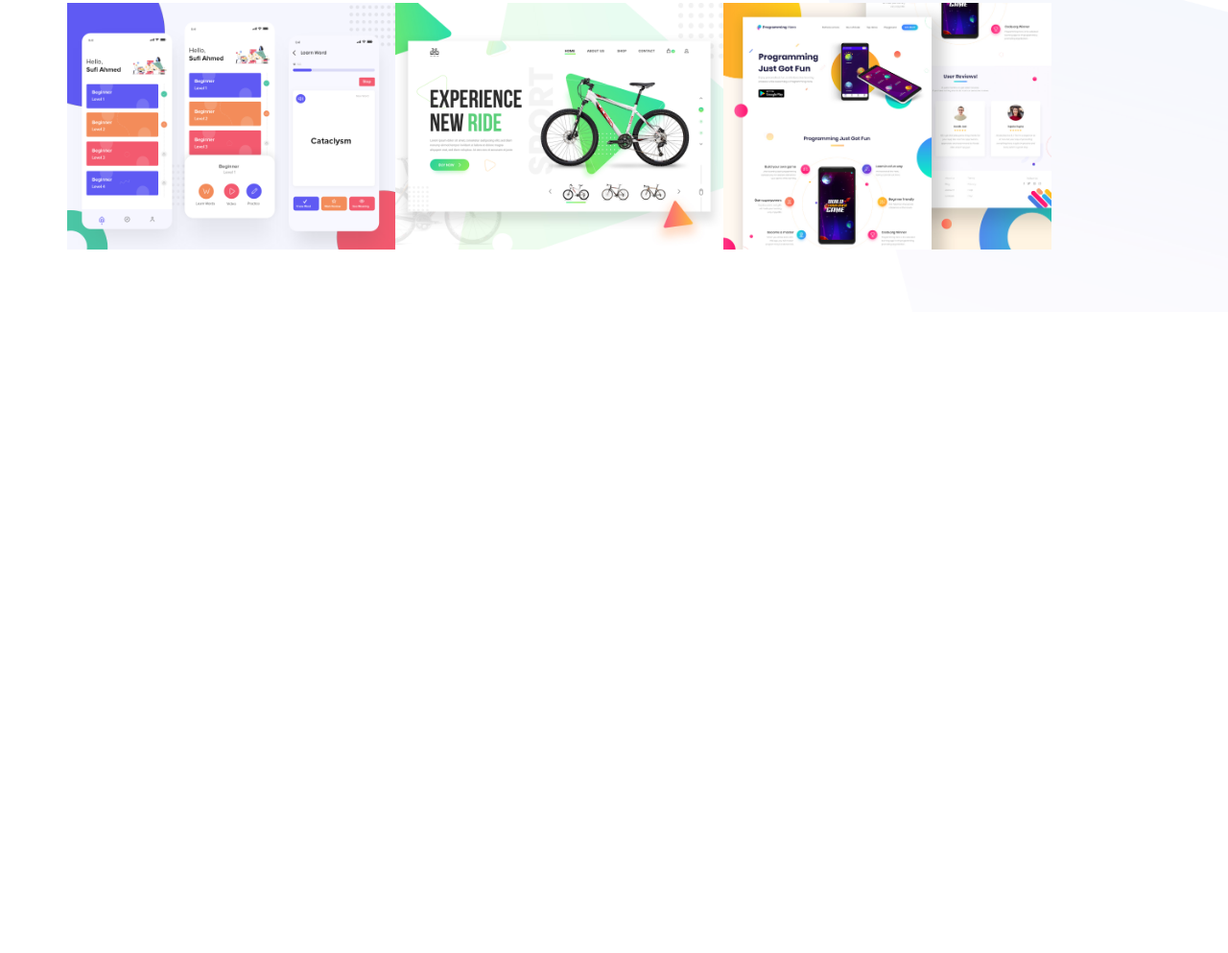
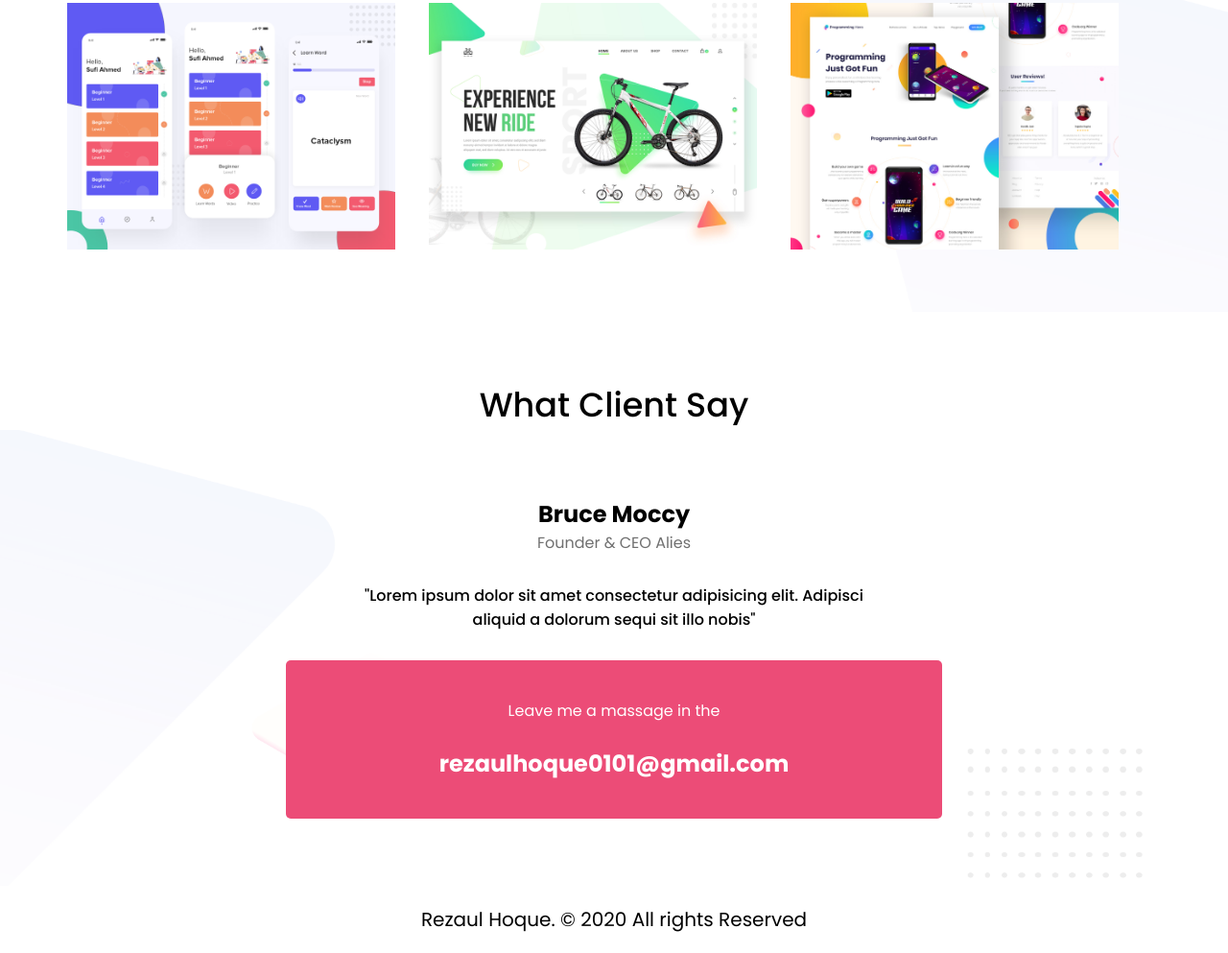
Before and after one commit to RezaulRaaz/my-potfolio, a plain HTML site: page index.html in a window 1280 px wide. Shown: the part 1470-2463 px from the top of the page at 96% size. Before the commit the page ends 1795 px from the top, so only its background shows below. Drawn offline with Linux system fonts and the light colour scheme.

Commit message:
client section and footer section complete

```diff
--- a/css/style.css
+++ b/css/style.css
@@ -131,7 +131,7 @@ body{
 .latest-work-card{
     width: 30%;
     float: left;
-    margin-right: 35gpx!important;
+    margin-right: 35px!important;
     margin: 0 auto;
 }
 .latest-work-card:last-child{
@@ -140,3 +140,52 @@ body{
 .latest-work-card img{
     width: 100%;
 }
+
+/* latest section end */
+
+/* client area style start */
+.client-area{
+    width: 100%;
+    background-image: url('../images/footer-bg.png');
+    background-size: cover;
+    background-repeat: no-repeat;
+    background-position: center center;
+    padding: 70px 0;
+    height: auto;
+}
+.client-intro{
+    width: 60%;
+    margin: 0 auto;
+    text-align: center;
+    padding-bottom: 30px;
+}
+.client-intro p{
+    color: #707070;
+}
+.client-comment{
+    width: 50%;
+    margin: 0 auto;
+    text-align: center;
+    padding-bottom: 30px;
+}
+.client-comment p{
+    font-weight: 500;
+}
+.email-section{
+    width: 60%;
+    margin: 0 auto;
+    text-align: center;
+    padding: 40px 0;
+    background-color: #EC4C77;
+    border-radius: 5px;
+    color: #fff;
+}
+/* client area end */
+footer{
+    padding: 20px 0;
+}
+
+footer p{
+    text-align: center;
+    font-size: 20px;
+}
--- a/index.html
+++ b/index.html
@@ -5,7 +5,9 @@
     <meta charset="UTF-8">
     <meta name="viewport" content="width=device-width, initial-scale=1.0">
     <title>Raaz webdeveloper</title>
-    <link href="https://fonts.googleapis.com/css2?family=Poppins:ital,wght@0,300;0,400;0,500;0,600;0,700;1,300;1,400;1,500;1,600&display=swap" rel="stylesheet">
+    <link
+        href="https://fonts.googleapis.com/css2?family=Poppins:ital,wght@0,300;0,400;0,500;0,600;0,700;1,300;1,400;1,500;1,600&display=swap"
+        rel="stylesheet">
     <link rel="stylesheet" href="css/style.css">
 
 </head>
@@ -18,7 +20,9 @@
             <div class="left-area">
                 <h2>Hello I'm</h2>
                 <h1>Rezaul Hoque</h1>
-               <p>Lorem ipsum dolor sit amet consectetur adipisicing elit. Porro asperiores, explicabo neque eos quisquam maiores. Saepe, porro distinctio. Est ad rem aliquid cumque velit, ullam nobis? Dolore ipsam delectus perferendis.</p>
+                <p>Lorem ipsum dolor sit amet consectetur adipisicing elit. Porro asperiores, explicabo neque eos
+                    quisquam maiores. Saepe, porro distinctio. Est ad rem aliquid cumque velit, ullam nobis? Dolore
+                    ipsam delectus perferendis.</p>
 
                 <a href="#" class="btn">Hire me</a>
             </div>
@@ -39,7 +43,9 @@
             </div>
             <div class="biography-right-area">
                 <h1>Biography</h1>
-            <p>Lorem ipsum dolor sit amet consectetur adipisicing elit. Porro asperiores, explicabo neque eos quisquam maiores. Saepe, porro distinctio. Est ad rem aliquid cumque velit, ullam nobis? Dolore ipsam delectus perferendis.</p>
+                <p>Lorem ipsum dolor sit amet consectetur adipisicing elit. Porro asperiores, explicabo neque eos
+                    quisquam maiores. Saepe, porro distinctio. Est ad rem aliquid cumque velit, ullam nobis? Dolore
+                    ipsam delectus perferendis.</p>
                 <a href="#" class="btn">Download CV</a>
             </div>
         </div>
@@ -69,6 +75,39 @@
 
     <!-- latest work seciton end -->
 
+    <!-- client section start -->
+    <div class="container">
+        <div class="latest-work-title">
+            <h2>What client say</h2>
+        </div>
+    </div>
+    <div class="client-area">
+        <div class="container">
+            <div class="wrapper">
+                <div class="client-intro">
+                    <h2>Bruce Moccy</h2>
+                    <p>Founder & CEO Alies</p>
+                </div>
+                <div class="client-comment">
+                    <p>"Lorem ipsum dolor sit amet consectetur adipisicing elit. Adipisci aliquid a dolorum sequi sit
+                        illo nobis"</p>
+                </div>
+                <div class="email-section">
+                    <p>Leave me a massage in the</p>
+                    <br>
+                    <h2>rezaulhoque0101@gmail.com</h2>
+                </div>
+            </div>
+        </div>
+    </div>
+    <!-- client setion end -->
+
+    <footer>
+        <div class="container">
+            <p>Rezaul Hoque. &#169; 2020 All rights Reserved</p>
+        </div>
+    </footer>
+
 </body>
 
 </html>
```
Lines whose indentation alone changed are shown as unchanged.
